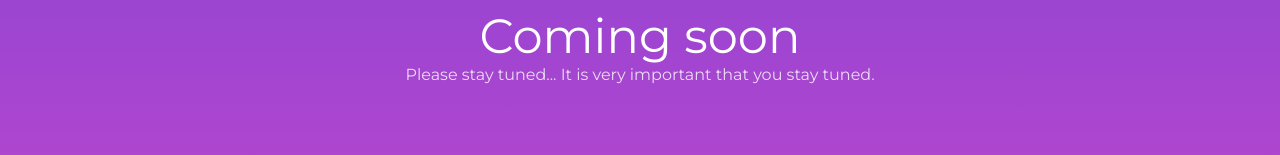
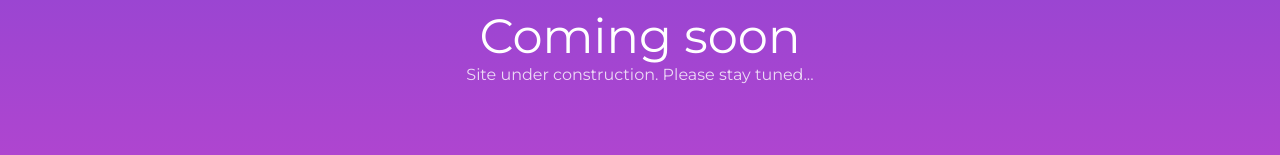
Before and after one commit to bur01/Website, a plain HTML site: page index.html in a window 1280 px wide. Shown: the part 388-543 px from the top of the page. Drawn offline with Linux system fonts and the light colour scheme.

Commit message:
Update index.html

```diff
--- a/index.html
+++ b/index.html
@@ -9,7 +9,7 @@
     <div class="main-heading-box">
       <img src="img/logo.png" alt="coolimg">
       <div class="main-heading">Coming soon</div>
-      <div class="sub-main-heading">Please stay tuned... It is very important that you stay tuned.</div>
+      <div class="sub-main-heading">Site under construction. Please stay tuned...</div>
     </div>
   </body>
 </html>
```
